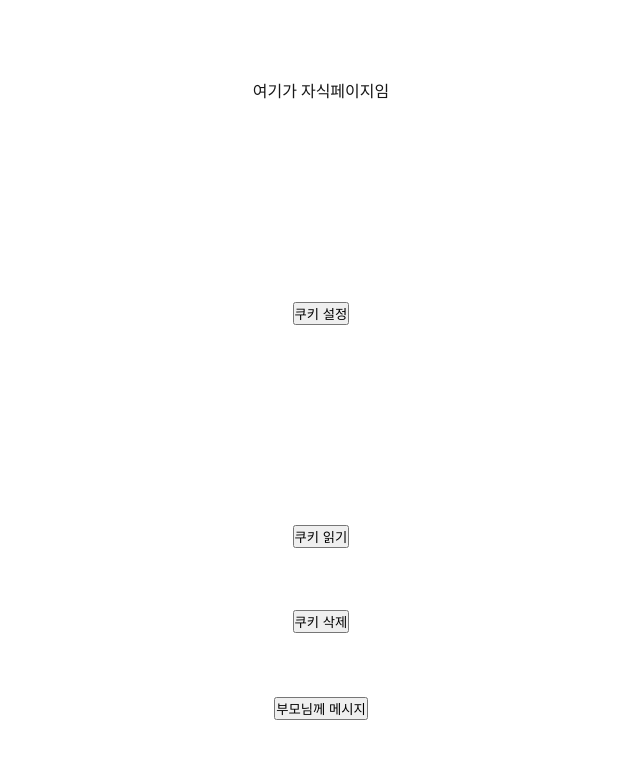
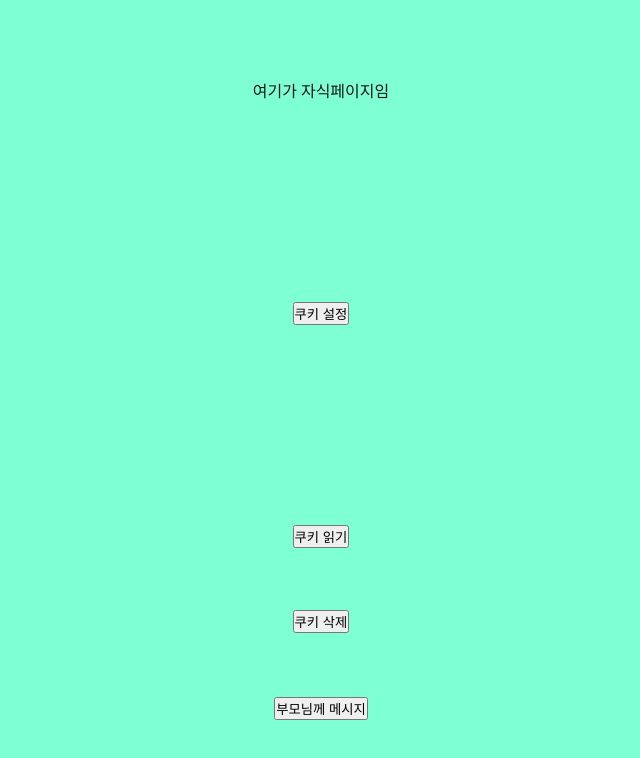
Before and after one commit to minsoku/if-test1, a Next.js app: page / in a window 1280 px wide. Shown: the top 758 px of the page, without its empty margins (319-959 px from the left). Built offline with nearby package versions, Linux system fonts and the light colour scheme.

Commit message:
background color 적용

```diff
--- a/src/app/page.module.css
+++ b/src/app/page.module.css
@@ -14,6 +14,7 @@
   padding: 80px;
   gap: 64px;
   font-family: var(--font-geist-sans);
+  background-color: aquamarine;
 }
 
 @media (prefers-color-scheme: dark) {
```
